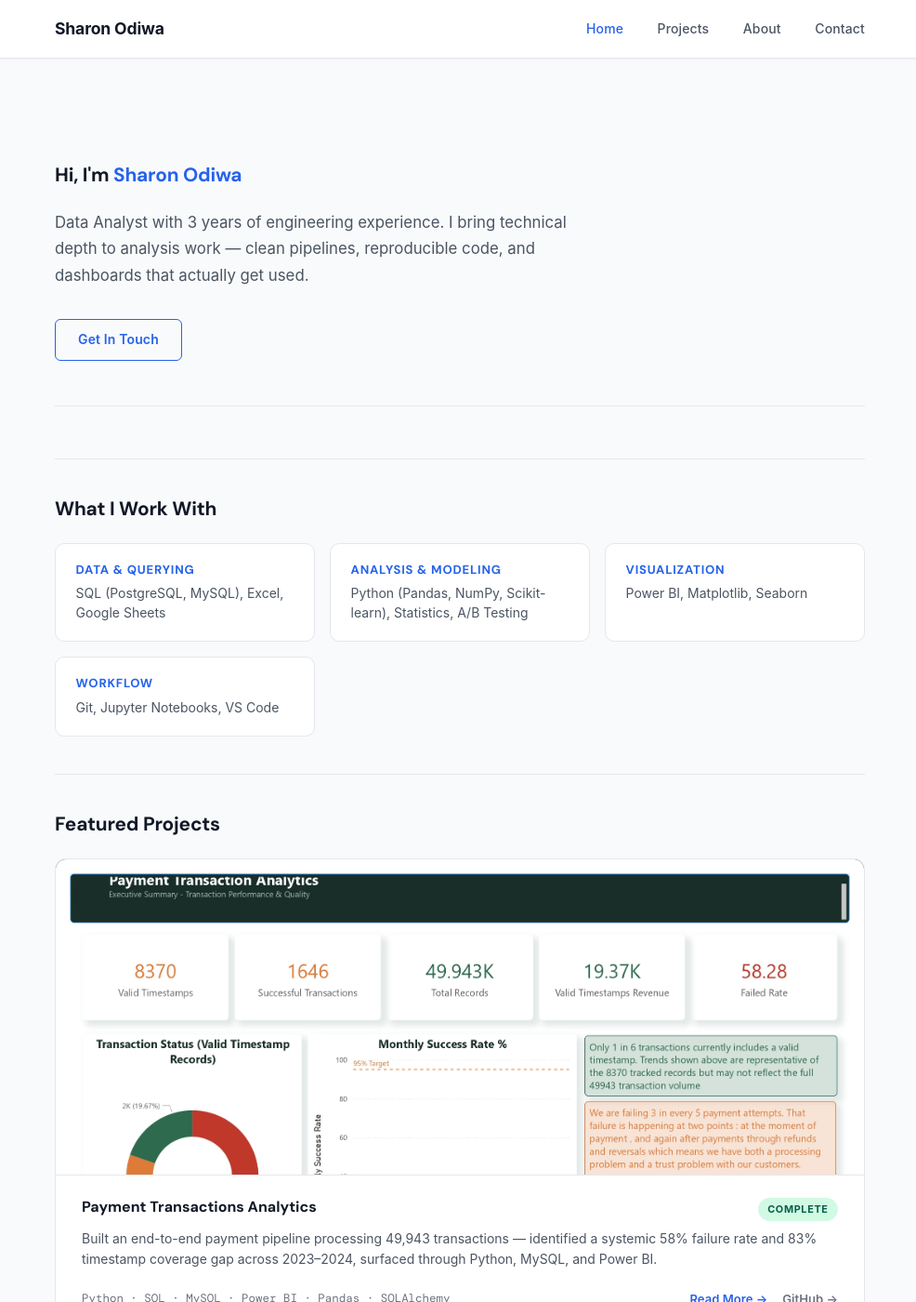
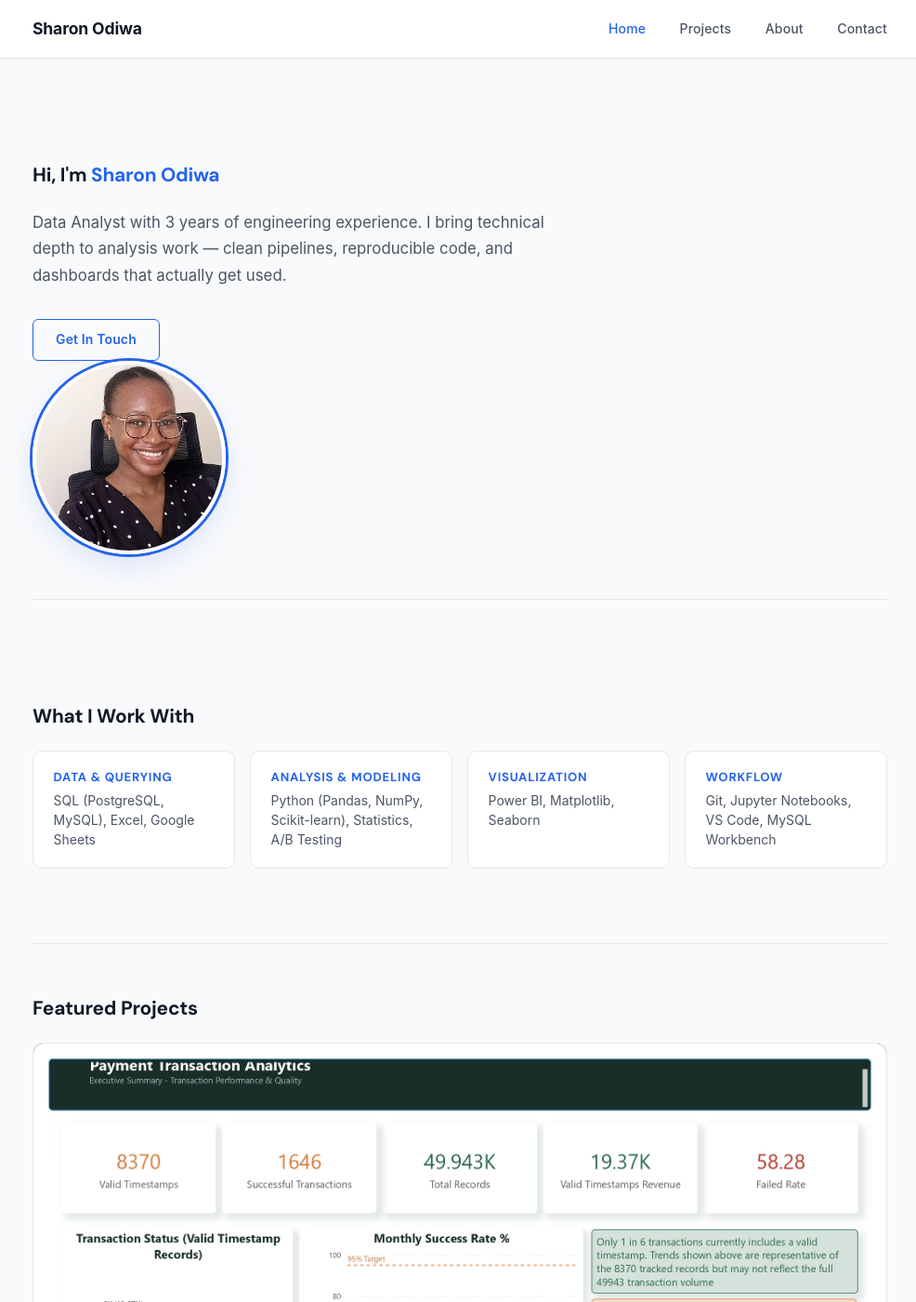
Before and after one commit to Justsharon/sharonodiwa, a Jekyll site: the page built from index.md, in a window 1280 px wide and 1400 px high. Shown: the whole window at 93% size, without its empty margins (145-1131 px from the left). Built offline with Jekyll 4.4.1, drawn with Linux system fonts in a browser that asks for light colours.

Commit message:
fix: minor fixes
Signed-off-by: Justsharon <odiwasharon@gmail.com>

```diff
--- a/assets/css/main.css
+++ b/assets/css/main.css
@@ -1,6 +1,4 @@
----
----
-
+--- ---
 /* =====================
    BASE
    ===================== */
@@ -104,12 +102,12 @@ a:hover {
     justify-content: space-between;
     align-items: center;
     font-size: 0.82rem;
-  color:   #1e293b;
+    color: #1e293b;
 }
 
 .footer-links a {
     margin-left: 1.5rem;
-  color:#1e293b;
+    color: #1e293b;
     text-decoration: none;
     transition: color 0.15s;
 }
@@ -154,6 +152,43 @@ a:hover {
     display: flex;
     gap: 0.75rem;
     flex-wrap: wrap;
+}
+
+.hero-photo {
+    flex-shrink: 0;
+}
+
+.hero-photo img {
+    width: 200px;
+    height: 200px;
+    border-radius: 50%;
+    object-fit: cover;
+    object-position: top center;
+    border: 4px solid #ffffff;
+    box-shadow: 0 0 0 3px #2563eb, 0 12px 32px rgba(37, 99, 235, 0.15);
+    display: block;
+}
+
+/* =====================
+   PAGE SECTIONS
+   ===================== */
+
+.skills-section {
+    padding: 3.5rem 0 2.5rem;
+    border-bottom: 1px solid #e5e7eb;
+}
+
+.skills-section h2,
+.featured-section h2 {
+    font-size: 1.3rem;
+    font-weight: 700;
+    margin-bottom: 1.5rem;
+    color: #111827;
+    letter-spacing: -0.01em;
+}
+
+.featured-section {
+    padding: 3.5rem 0 2rem;
 }
 
 /* =====================
@@ -491,27 +526,55 @@ a:hover {
    ===================== */
 
 pre {
-  background: #0f172a;
+    background: linear-gradient(145deg, #0f172a, #0b1220);
     color: #e2e8f0;
-  padding: 1.5rem;
-  border-radius: 10px;
+    padding: 1.75rem;
+    border-radius: 14px;
     overflow-x: auto;
-  font-size: 0.82rem;
-  line-height: 1.65;
-  margin: 1.5rem 0;
+    font-size: 0.85rem;
+    line-height: 1.7;
+    margin: 2rem 0;
+
+    border: 1px solid rgba(148, 163, 184, 0.15);
+    box-shadow:
+        0 1px 1px rgba(0, 0, 0, 0.04),
+        0 8px 24px rgba(15, 23, 42, 0.35);
+}
+
+pre code {
+    background: transparent;
+    padding: 0;
+    color: inherit;
+    font-size: inherit;
+}
+
+pre::-webkit-scrollbar {
+    height: 8px;
+}
+
+pre::-webkit-scrollbar-thumb {
+    background: #334155;
+    border-radius: 4px;
 }
 
 code {
-  font-family: "DM Mono", "SFMono-Regular", Consolas, monospace;
+    font-family:
+        "DM Mono",
+        "JetBrains Mono",
+        "SFMono-Regular",
+        Consolas,
+        monospace;
 }
 
 p code,
 li code {
-  background: #f1f5f9;
-  color: #be185d;
-  padding: 0.12em 0.45em;
-  border-radius: 4px;
+    background: #f8fafc;
+    color: #7c3aed;
+    padding: 0.18em 0.5em;
+    border-radius: 6px;
     font-size: 0.85em;
+    font-weight: 500;
+    border: 1px solid #e2e8f0;
 }
 
 .about-intro {
@@ -590,12 +653,25 @@ tr:hover td {
         margin: 0 0.75rem;
     }
 
+    .hero {
+        flex-direction: column-reverse;
+        text-align: center;
+        gap: 2rem;
+        padding: 3rem 0;
+    }
+
+    .hero-photo img {
+        width: 140px;
+        height: 140px;
+        margin: 0 auto;
+    }
+
     .hero h2 {
-    font-size: 1.75rem;
+        font-size: 1.85rem;
     }
 
     .hero-actions {
-    flex-direction: column;
+        justify-content: center;
     }
 
     .footer-inner {
--- a/index.md
+++ b/index.md
@@ -4,6 +4,7 @@ title: Home
 ---
 
 <section class="hero">
+ <div class="hero-text">
   <h2>Hi, I'm <span class="highlight">Sharon Odiwa</span></h2>
   <p class="tagline">
     Data Analyst with 3 years of engineering experience.
@@ -11,44 +12,47 @@ title: Home
     reproducible code, and dashboards that actually get used.
   </p>
   <div class="hero-actions">
-  <!-- <a href="{{ "/projects/" | relative_url }}"
-         {% if page.url contains "/projects" %}class="active"{% endif %}>Projects</a> -->
   <a href="{{ "/contact/" | relative_url }}" class="btn btn-outline">Get In Touch</a>
 </div>
+  </div>
+  <div class="hero-photo">
+    <img
+      src="{{ '/assets/images/sharonlogo.jpg' | relative_url }}"
+      alt="Sharon Odiwa"
+      onerror="this.src='https://ui-avatars.com/api/?name=Sharon+Odiwa&size=300&background=1a2e2a&color=ffffff&rounded=true&bold=true&font-size=0.35'"
+    />
+  </div>
 </section>
 
----
+<section class="skills-section">
+  <h2>What I Work With</h2>
+  <div class="skills-grid">
+    <div class="skill-block">
+      <h4>Data & Querying</h4>
+      <p>SQL (PostgreSQL, MySQL), Excel, Google Sheets</p>
+    </div>
+    <div class="skill-block">
+      <h4>Analysis & Modeling</h4>
+      <p>Python (Pandas, NumPy, Scikit-learn), Statistics, A/B Testing</p>
+    </div>
+    <div class="skill-block">
+      <h4>Visualization</h4>
+      <p>Power BI, Matplotlib, Seaborn</p>
+    </div>
+    <div class="skill-block">
+      <h4>Workflow</h4>
+      <p>Git, Jupyter Notebooks, VS Code, MySQL Workbench</p>
+    </div>
+  </div>
+</section>
 
-## What I Work With
-
-<div class="skills-grid">
-  <div class="skill-block">
-    <h4>Data & Querying</h4>
-    <p>SQL (PostgreSQL, MySQL), Excel, Google Sheets</p>
-  </div>
-  <div class="skill-block">
-    <h4>Analysis & Modeling</h4>
-    <p>Python (Pandas, NumPy, Scikit-learn), Statistics, A/B Testing</p>
-  </div>
-  <div class="skill-block">
-    <h4>Visualization</h4>
-    <p>Power BI, Matplotlib, Seaborn</p>
-  </div>
-  <div class="skill-block">
-    <h4>Workflow</h4>
-    <p>Git, Jupyter Notebooks, VS Code</p>
-  </div>
-</div>
-
----
-
-## Featured Projects
-
-{% assign featured = site.projects | limit: 3 %}
-{% for project in featured %}
-  {% include project-card.html project=project %}
-{% endfor %}
-
-<p style="text-align:center; margin-top: 2rem;">
-  <a href="{{ "/projects/" | relative_url }}" class="btn">See All Projects →</a>
-</p>
+<section class="featured-section">
+  <h2>Featured Projects</h2>
+  {% assign featured = site.projects | limit: 3 %}
+  {% for project in featured %}
+    {% include project-card.html project=project %}
+  {% endfor %}
+  <p style="text-align:center; margin-top: 2rem;">
+    <a href="{{ "/projects/" | relative_url }}" class="btn">See All Projects →</a>
+  </p>
+</section>
```
Also changed, not shown: about.md (+8 -6 lines), assets/images/sharonlogo.jpg (renamed from sharonlogo.jpg). Lines whose indentation alone changed are shown as unchanged.
